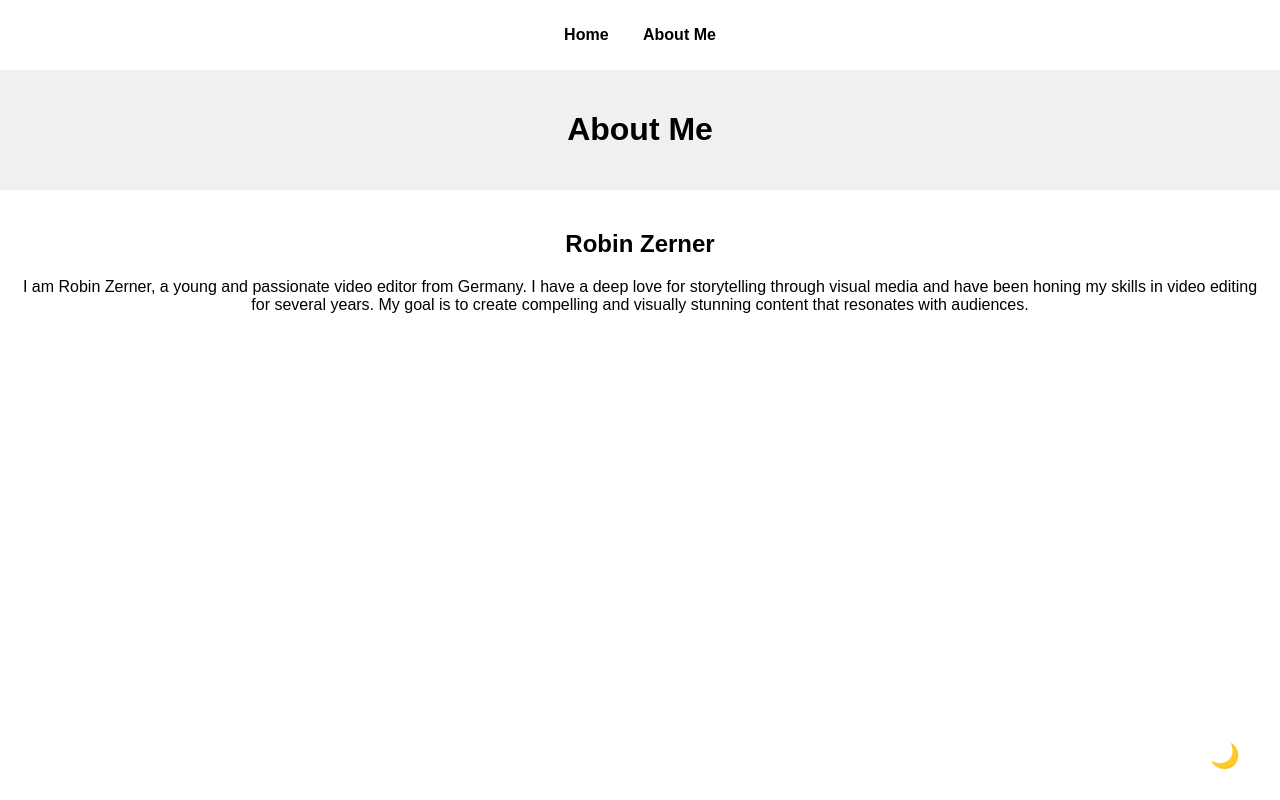
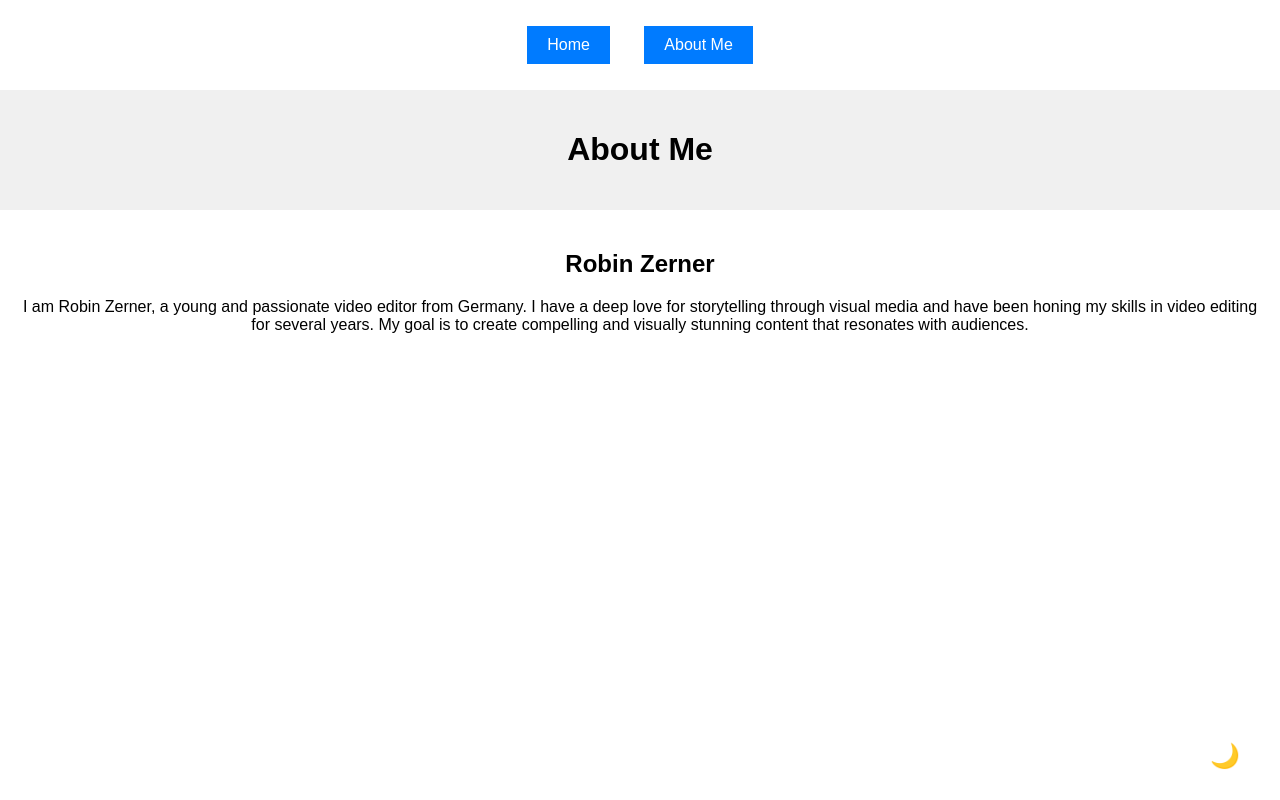
Before and after one commit to DrGugl/mywebsite, a plain HTML site: page about.html in a window 1280 px wide. Drawn offline with Linux system fonts and the light colour scheme.

Commit message:
Update about.html

```diff
--- a/about.html
+++ b/about.html
@@ -9,8 +9,8 @@
 <body>
     <nav>
         <ul>
-            <li><a href="index.html">Home</a></li>
-            <li><a href="about.html">About Me</a></li>
+            <li><button onclick="location.href='index.html'">Home</button></li>
+            <li><button onclick="location.href='about.html'">About Me</button></li>
         </ul>
     </nav>
     <header>
```
